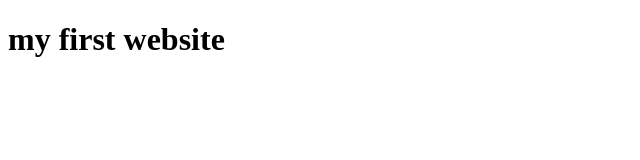
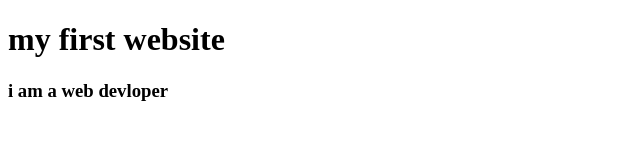
Before and after one commit to alamin-webdev/my-first-website, a plain HTML site: page index.html in a window 1280 px wide. Shown: the whole page, without its empty margins (0-640 px from the left). Drawn offline with Linux system fonts and the light colour scheme.

Commit message:
developer

```diff
--- a/index.html
+++ b/index.html
@@ -7,5 +7,6 @@
 </head>
 <body>
 <h1>my first website</h1>
+<h3>i am a web devloper</h3>
 </body>
 </html>
```
